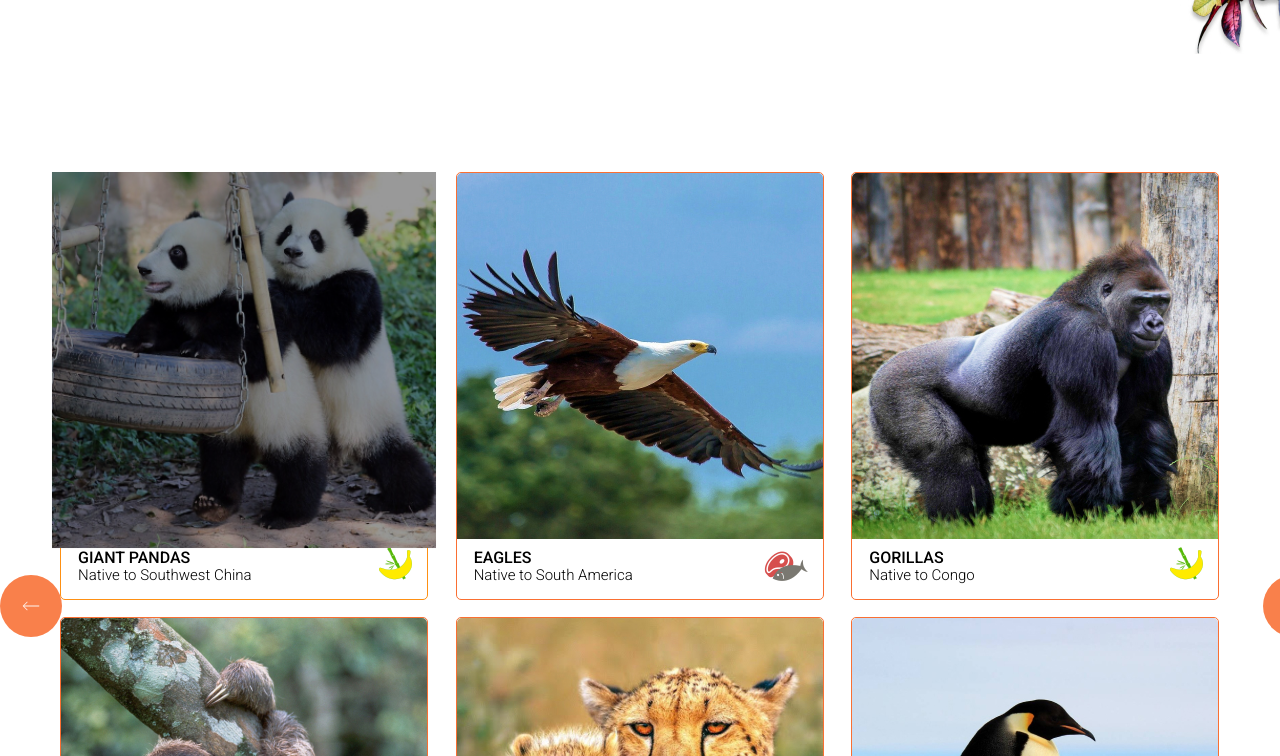
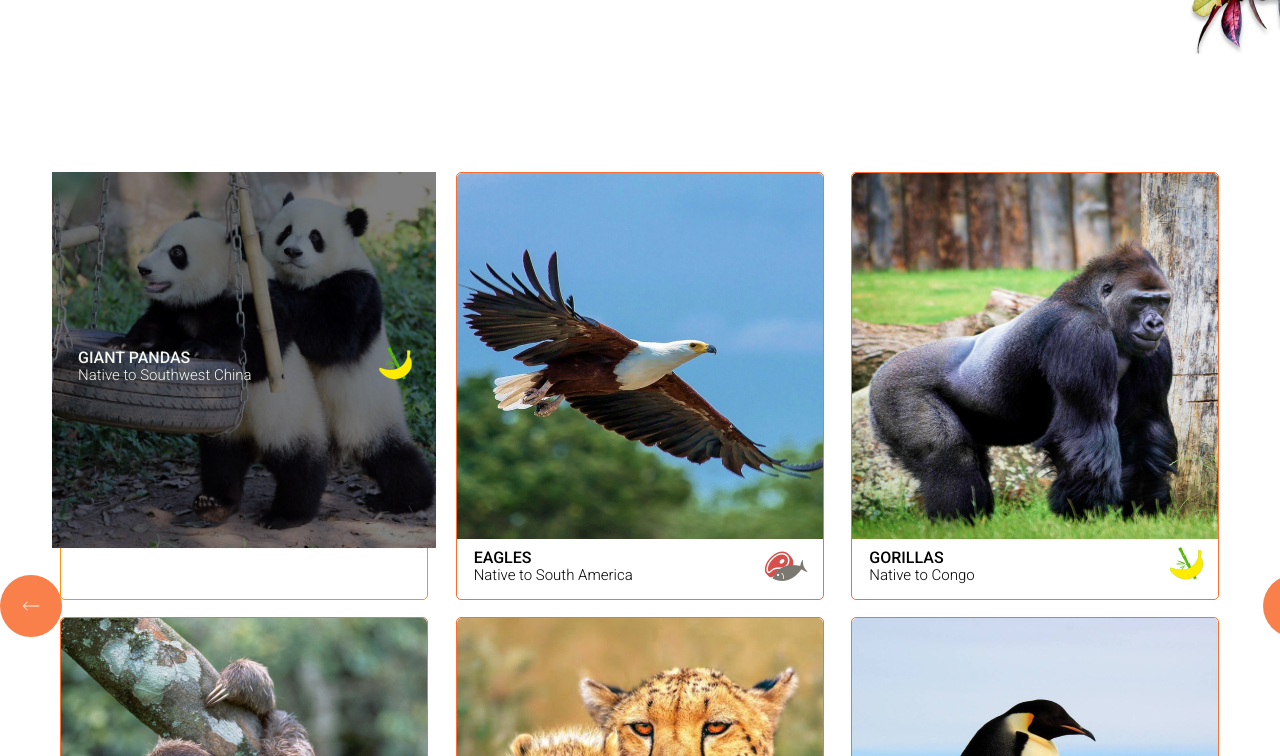
Before and after one commit to SvetlanaVl/JSFE2022Q3, a plain HTML site: page online-zoo/pages/main/index.html in a window 1280 px wide. In both pictures the pointer is over the element 244 px from the left and 1687 px from the top of the page. Shown: the part 1331-2087 px from the top of the page. Drawn offline with Linux system fonts and the light colour scheme.

Commit message:
feat: add cards

```diff
--- a/online-zoo/pages/main/index.html
+++ b/online-zoo/pages/main/index.html
@@ -152,7 +152,7 @@
               <h2 class="heading feed-friend-header">Pick and feed a friend</h2>
               <p class="subtitle subtitle-feed-friend">We know the animals bring you joy, and in these extraordinary times, we’re glad.</p>
               <p class="feed-friend-text">During a time when the COVID-19 epidemic is touching all of our lives, we’re proud and glad that people around the world find joy in PetStory.</p>
-              <p class="text feed-friend-text-info">Even though the zoo has reopened, we need you now more than ever to help us deal with these problems. Please consider a gift to our <a class="link feed-friend-link" href="../donate/index.html">Emergency Support Fund</a> . </p>
+              <p class="text feed-friend-text-info">Even though the zoo has reopened, we need you now more than ever to help us deal with these problems. Please consider a gift to our <a class="nav-link feed-friend-link" href="../donate/index.html">Emergency Support Fund</a> . </p>
               <div class="line"></div>
               <h3 class="heading-medium">How it works</h3>
             </div>
--- a/online-zoo/pages/main/style.css
+++ b/online-zoo/pages/main/style.css
@@ -101,7 +101,7 @@ html {
 .background-behind-text {
   width: 465px;
   height: 465px;
-  background-color: #F9804B;
+  background: linear-gradient(113.96deg, #F9804B 1.49%, #FE9013 101.44%);
   border-radius: 50%;
   z-index: 0;
   margin-right: 110px;
@@ -224,15 +224,21 @@ button:active {
 .card {
   height: 366px;
   margin: 0;
+  transition: width 1.5s ease-in-out 7s;
 }
 .card-img {
   border-radius: 5px 5px 0 0;
-  transition: width 1.5s ease-in-out 7s;
+
 }
-.card-img:hover {
+.card:hover {
   transition: 1.5s;
   transform: scale(1.05);
-  filter: brightness(60%);
+  filter: brightness(50%);
+}
+.card:hover + .card-caption {
+  transition: 1.5s;
+  transform: translate(0, -200px);
+  color: #f3f7f0;
 }
 .card-caption {
   display: flex;
@@ -240,7 +246,9 @@ button:active {
   width: 336px;
   margin: 0 auto;
   padding-top: 8px;
+  color: #000000;
 }
+
 .card-caption-text {
   padding-left: 2px;
 }
@@ -254,7 +262,7 @@ button:active {
   font-size: 16px;
   line-height: 140%;
   text-transform: uppercase;
-  color: #000000;
+  /* color: #000000; */
   margin: 0;
   margin-bottom: -3px;
 }
@@ -264,7 +272,7 @@ button:active {
   font-weight: 300;
   font-size: 15px;
   line-height: 120%;
-  color: #000000;
+  /* color: #000000; */
   margin: 0;
 }
 .arrow {
```
